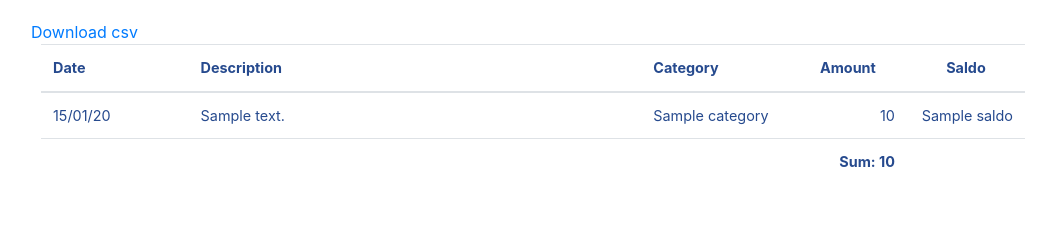
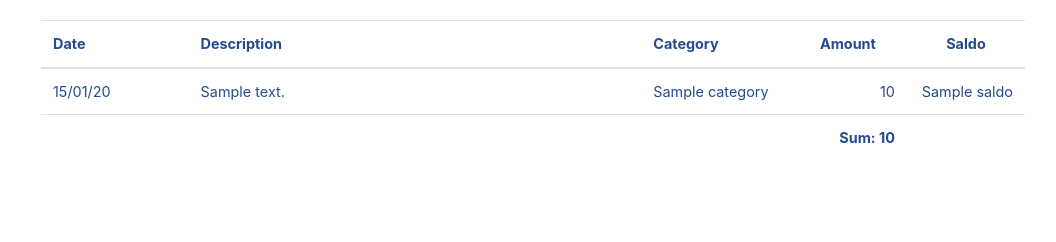
Before and after one commit to joshba06/flask_banking, a Python web app: template project/transactions/templates/transactions/index.html in a window 1280 px wide. Shown: the part 558-800 px from the top of the page, without its empty margins (107-1163 px from the left). Run offline with Jinja, Linux system fonts and the light colour scheme; the template is opened without the code that fills it: most values are stand-ins (such as "Sample title", 1, 10 or a date in 2020); form fields are guessed from the names that the template uses; some libraries are stand-ins or nearby versions.

Commit message:
Removed download csv button from index page

```diff
--- a/project/transactions/templates/transactions/index.html
+++ b/project/transactions/templates/transactions/index.html
@@ -53,9 +53,6 @@
     </div>
 
     <div class="transactions-window">
-      <div class="tool-menu">
-        <a href="#">Download csv</a>
-      </div>
       <div class="transactions-table">
         <table class="table" id="transactionsTable">
           <thead>
```
